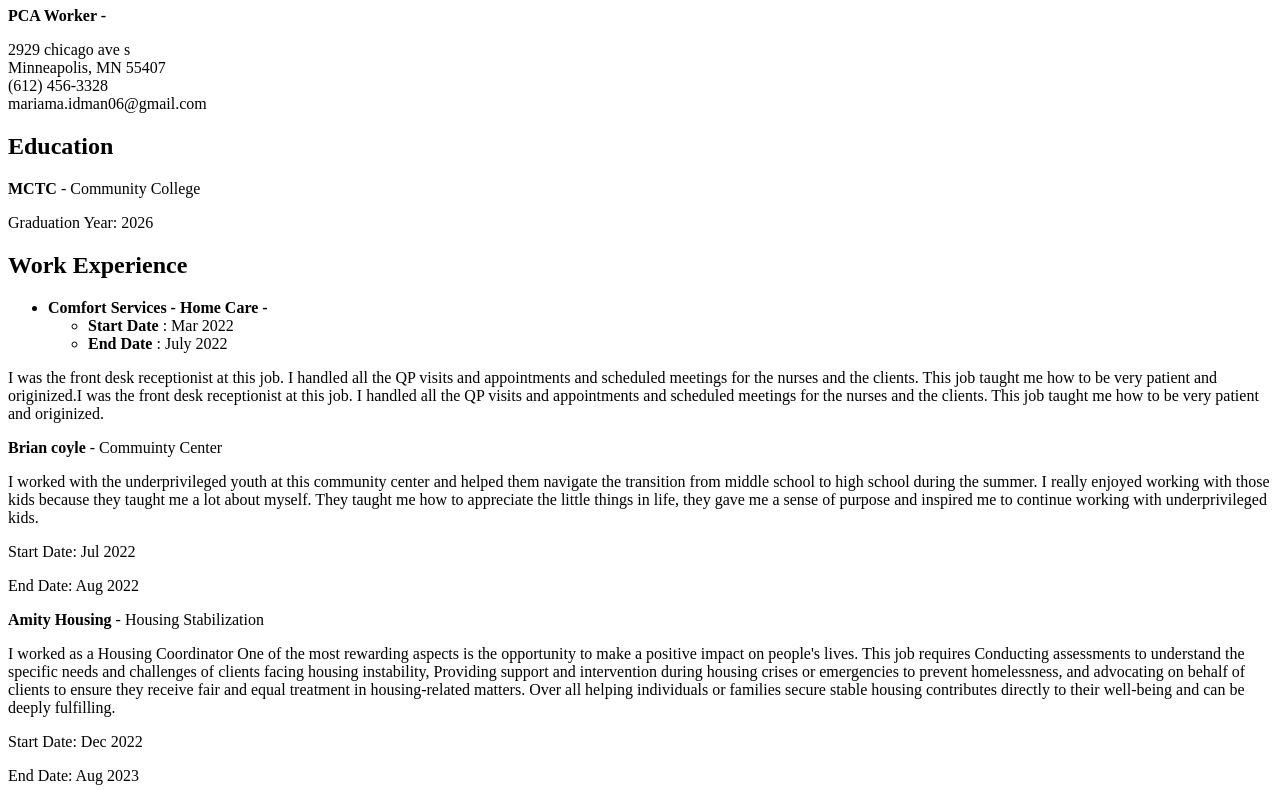
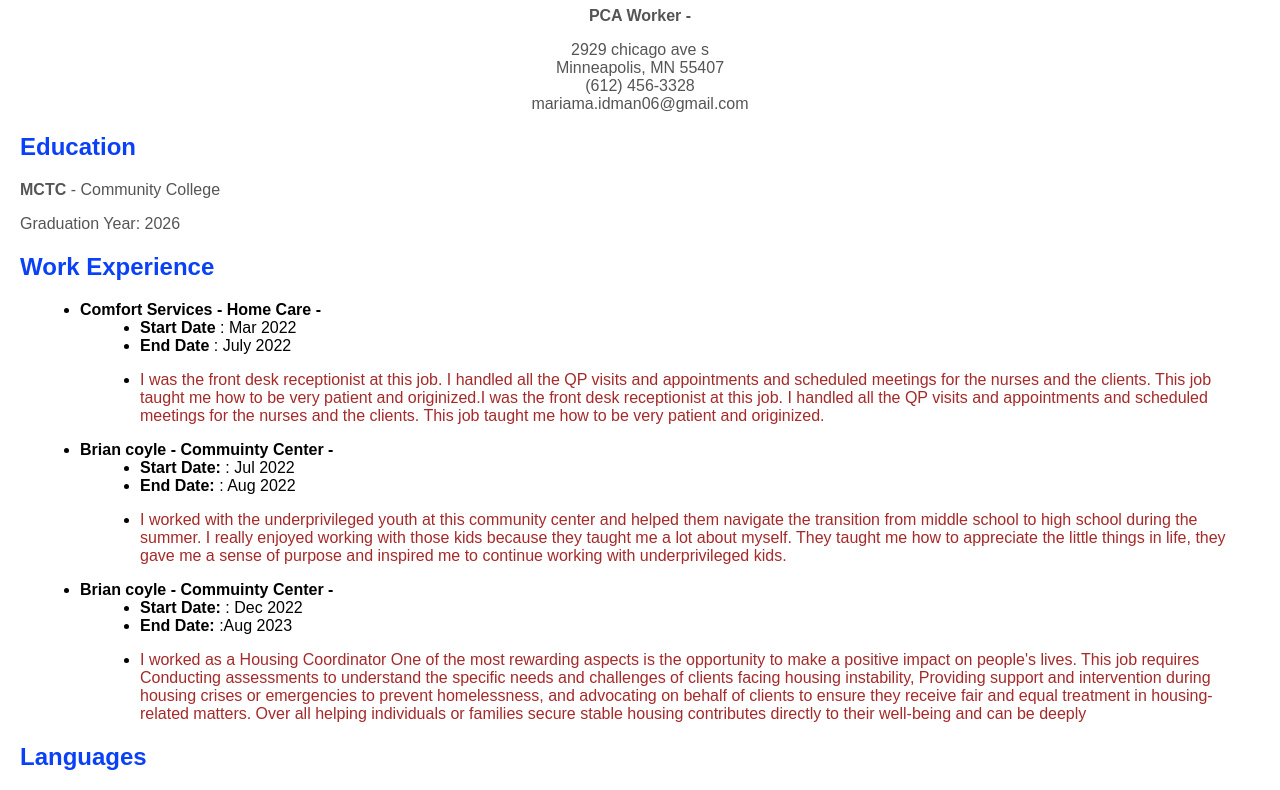
Before and after one commit to mariamahas/Resume, a plain HTML site: page index.html in a window 1280 px wide. Shown: the part 73-863 px from the top of the page. Drawn offline with Linux system fonts and the light colour scheme.

Commit message:
CSS COMMIT

```diff
--- a/index.html
+++ b/index.html
@@ -4,7 +4,7 @@
     <meta charset="UTF-8" />
     <meta name="viewport" content="width=device-width, initial-scale=1.0" />
     <title>Your Name - Resume</title>
-    <link rel="stylesheet" href="styles.css" />
+    <link rel="stylesheet" href="style.css" />
   </head>
 
   <body>
@@ -35,13 +35,7 @@
               <b>Start Date </b> : Mar 2022
             </li>
             <li>  <b>End Date </b> : July 2022</li>
-          </ul>
-        </li>
-      </ul>
-      <p>
-
-
-      </p>
+            <li>
               <p>
                 I was the front desk receptionist at this job. I handled all the QP
                 visits and appointments and scheduled meetings for the nurses and the
@@ -50,8 +44,19 @@
                 appointments and scheduled meetings for the nurses and the clients. This
                 job taught me how to be very patient and originized.
               </p>
+            </li>
+          </ul>
+        </li>
+      </ul>
 
-      <p><strong>Brian coyle </strong> - Commuinty Center</p>
+      <ul>
+        <li><strong>Brian coyle - Commuinty Center -</strong>
+          <ul>
+            <li>
+              <b>Start Date: </b> : Jul 2022
+            </li>
+            <li>  <b>End Date: </b> : Aug 2022</li>
+            <li>
               <p>
                 I worked with the underprivileged youth at this community center and
         helped them navigate the transition from middle school to high school
@@ -60,10 +65,20 @@
         little things in life, they gave me a sense of purpose and inspired me
         to continue working with underprivileged kids.
               </p>
-      <p>Start Date: Jul 2022</p>
-      <p>End Date: Aug 2022</p>
-    </section>
-    <p><strong> Amity Housing </strong> - Housing Stabilization</p>
+            </li>
+          </ul>
+        </li>
+      </ul>
+
+      <ul>
+        <li><strong>Brian coyle - Commuinty Center -</strong>
+          <ul>
+            <li>
+              <b>Start Date: </b> : Dec 2022
+            </li>
+            <li>  <b>End Date: </b> :Aug 2023</li>
+            <li>
+              <p>
                 I worked as a Housing Coordinator One of the most rewarding aspects is the
                 opportunity to make a positive impact on people's lives. This job requires
                 Conducting assessments to understand the specific needs and challenges of
@@ -72,8 +87,14 @@
                 on behalf of clients to ensure they receive fair and equal treatment in
                 housing-related matters. Over all helping individuals or families secure
                 stable housing contributes directly to their well-being and can be deeply
-    fulfilling. <p>Start Date: Dec 2022</p>
-    <p>End Date: Aug 2023</p>
+              </p>
+            </li>
+          </ul>
+        </li>
+      </ul>
+
+    </section>
+
     <section id="language">
       <h2>Languages</h2>
       <ul>
```
Lines whose indentation alone changed are shown as unchanged.
